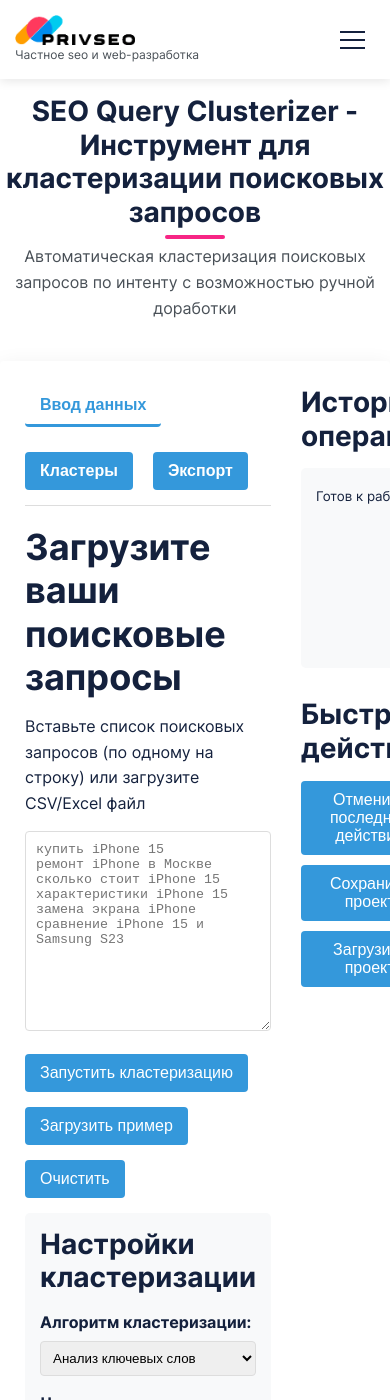
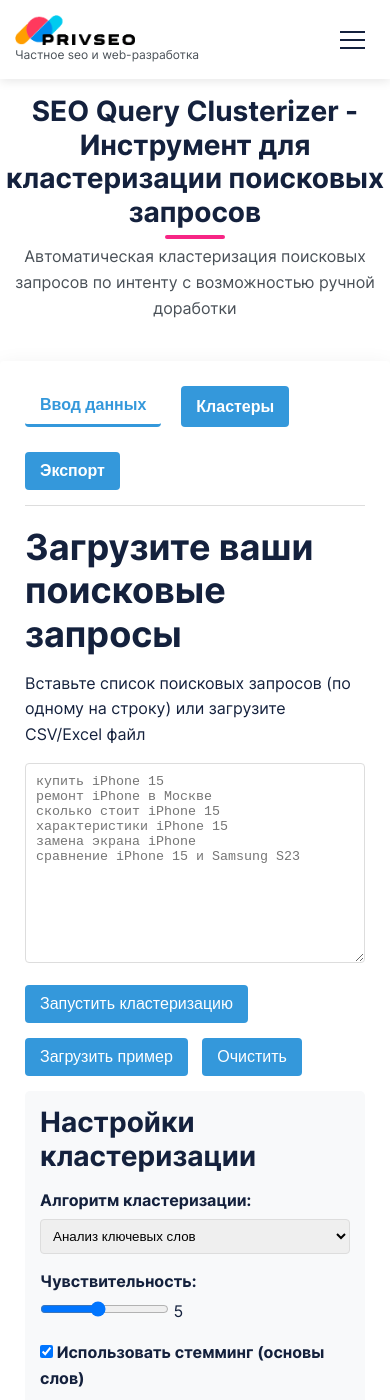
Before and after one commit to PrivateSeo/privateseo.github.io, a Jekyll site: the page built from seo-cluster-word.html, in a window 390 px wide and 1400 px high. Built offline with Jekyll 4.4.1, drawn with Linux system fonts in a browser that asks for light colours.

Commit message:
Update seo-cluster-word.html

```diff
--- a/seo-cluster-word.html
+++ b/seo-cluster-word.html
@@ -178,7 +178,7 @@ description: Автоматическая кластеризация запро
 }
 
 @media (max-width: 768px) {
-container-flex{display:block}
+.container-flex{display:block}
 }
 
     </style>
```
